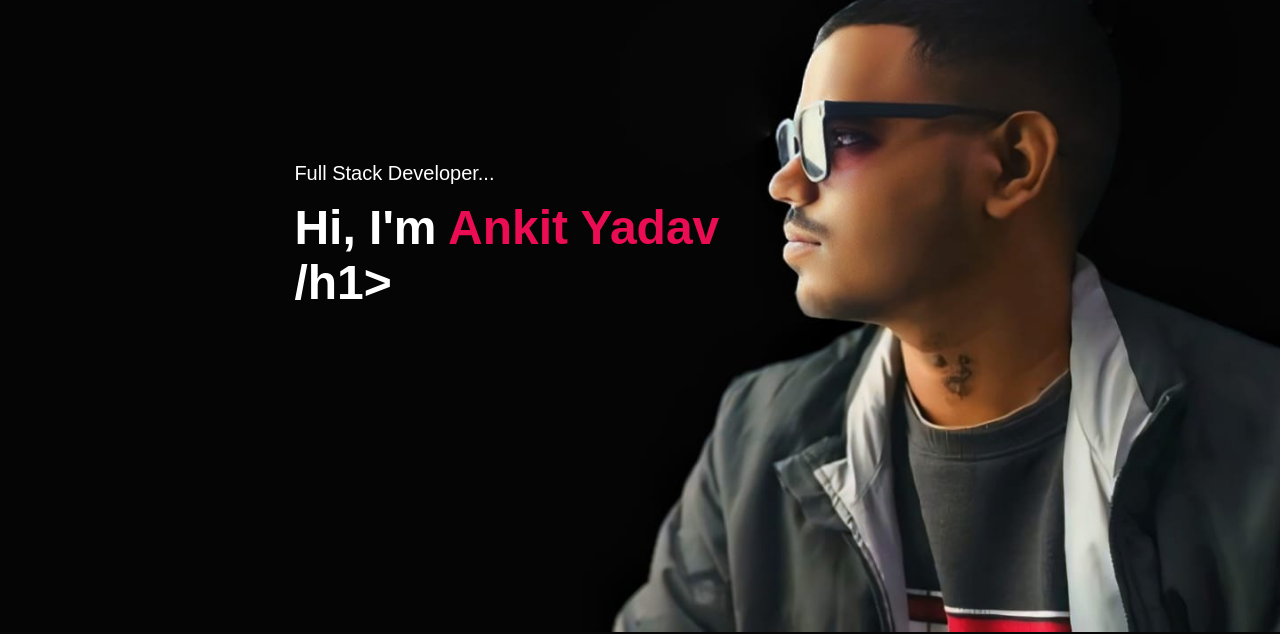
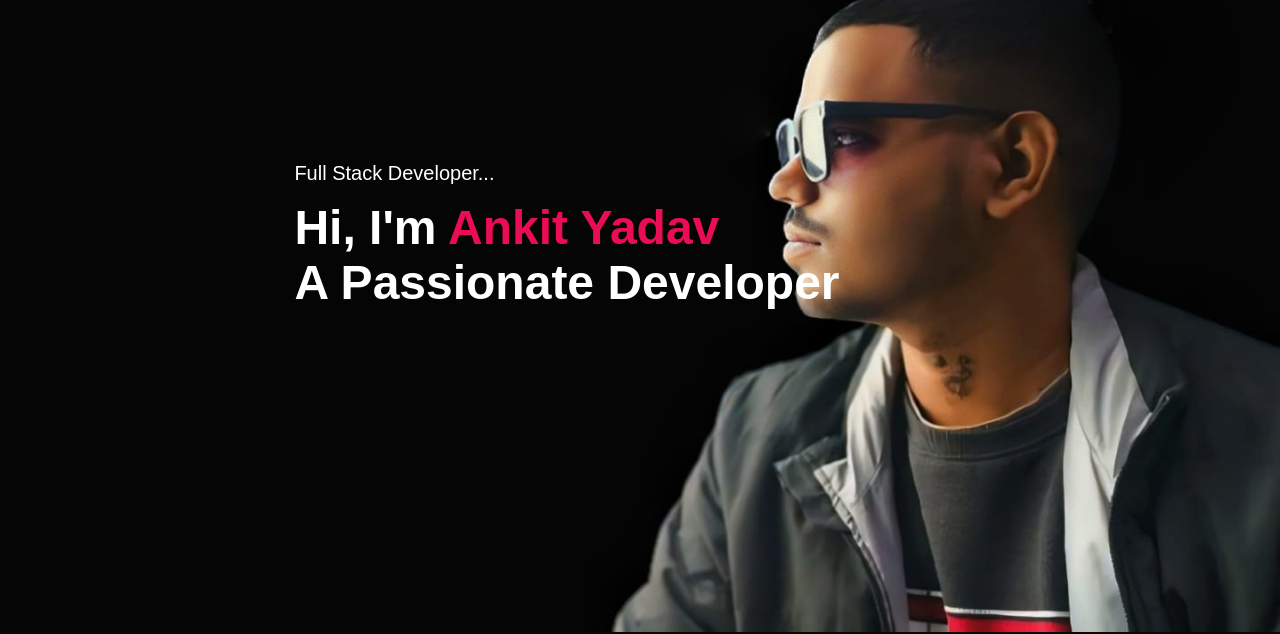
Before and after one commit to ankit-yadav1234/Portfolio, a plain HTML site: page Portfolio/index.html in a window 1280 px wide. Shown: the part 181-815 px from the top of the page. Drawn offline with Linux system fonts and the light colour scheme.

Commit message:
Update header text to enhance personal branding and clarity

```diff
--- a/Portfolio/index.html
+++ b/Portfolio/index.html
@@ -29,7 +29,7 @@
         </nav>
         <div class="header-text">
           <p>Full Stack Developer...</p>
-          <h1>Hi, I'm <span>Ankit Yadav</span><br />/h1>
+          <h1>Hi, I'm <span>Ankit Yadav</span><br /> A Passionate Developer</h1>
         </div>
       </div>
     </header>
```
